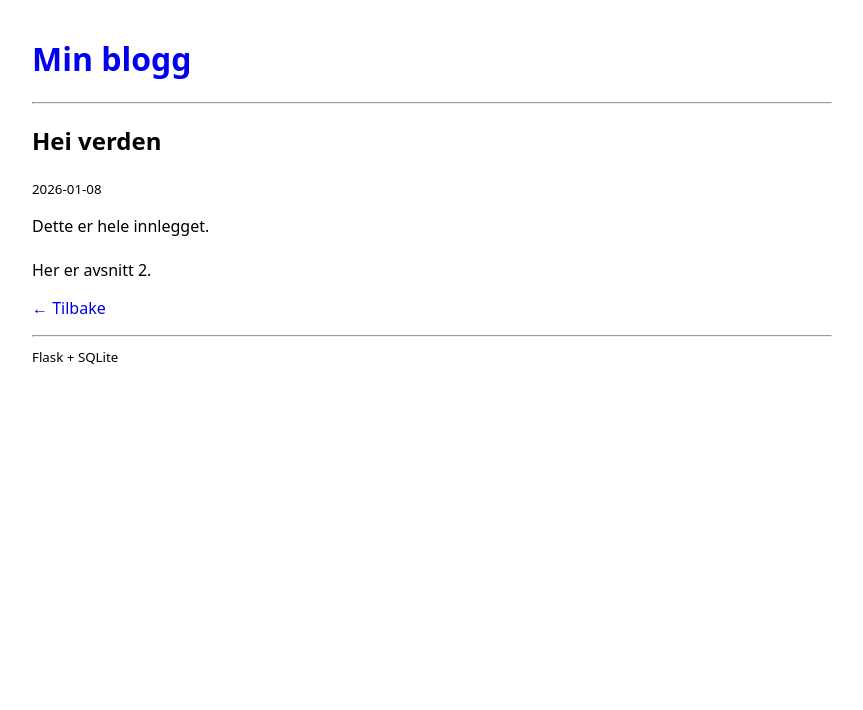
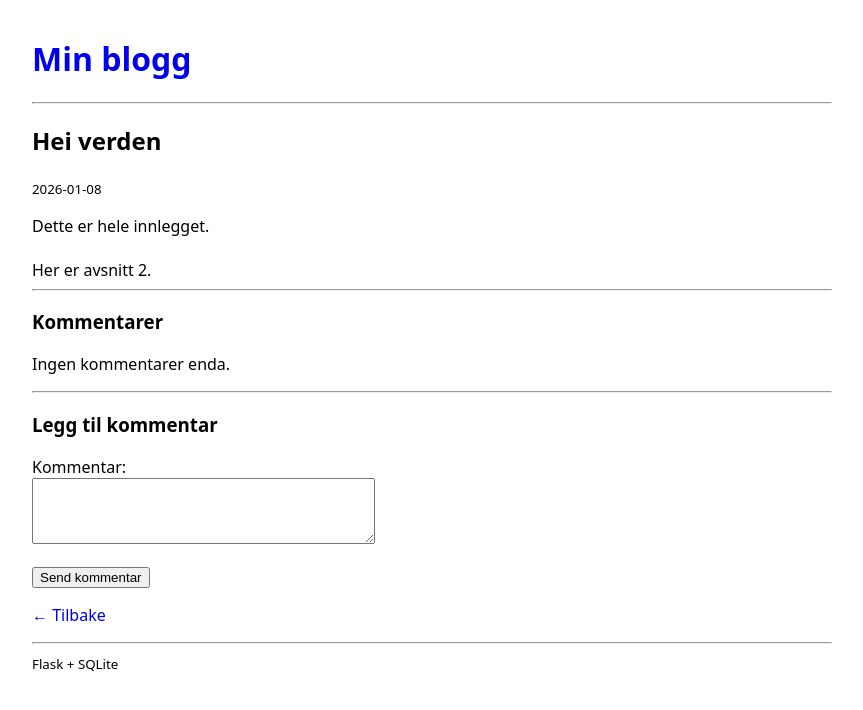
Before and after one commit to mbekkhus/FinalProject-DearJournal-PRO1002, a Flask app: page /post/1 in a window 1280 px wide. Shown: the top 710 px of the page, without its empty margins (208-1071 px from the left). Run offline with Flask 3, Linux system fonts and the light colour scheme.

Commit message:
Added comment functionality to blog posts

```diff
--- a/app.py
+++ b/app.py
@@ -1,4 +1,4 @@
-from flask import Flask, render_template, abort
+from flask import Flask, render_template, abort, request
 from models import POSTS
 
 app = Flask(__name__)
@@ -8,12 +8,24 @@ app = Flask(__name__)
 def index():
     return render_template("index.html", posts=POSTS)
 
-@app.get("/post/<int:post_id>")
-def view_post(post_id: int):
+
+@app.route("/post/<int:post_id>", methods=["GET", "POST"])
+def view_post(post_id):
     post = next((p for p in POSTS if p["id"] == post_id), None)
+
     if post is None:
         abort(404)
+
+    if request.method == "POST":
+        comment = request.form.get("comment", "").strip()
+        print("Kommentar mottatt:", comment)
+
+        if comment:
+            post["comments"].append(comment)
+            print("Alle kommentarer nå:", post["comments"])
+
     return render_template("post.html", post=post)
+
 
 if __name__ == "__main__":
     app.run(debug=True, port=5001)
--- a/models.py
+++ b/models.py
@@ -4,13 +4,15 @@ POSTS = [
         "title": "Hei verden",
         "date": "2026-01-08",
         "excerpt": "Dette er et utdrag av innlegget...",
-        "body": "Dette er hele innlegget.\n\nHer er avsnitt 2."
+        "body": "Dette er hele innlegget.\n\nHer er avsnitt 2.",
+        "comments": [],
     },
     {
         "id": 2,
         "title": "Innlegg 2",
         "date": "2026-01-07",
         "excerpt": "Enda et utdrag...",
-        "body": "Full tekst for innlegg 2."
+        "body": "Full tekst for innlegg 2.",
+        "comments": [],
     },
 ]
--- a/templates/post.html
+++ b/templates/post.html
@@ -8,5 +8,34 @@
     <div style="white-space: pre-wrap;">{{ post['body'] }}</div>
   </article>
 
+  <hr>
+
+  <h3>Kommentarer</h3>
+
+  {% if post["comments"] %}
+    <ul>
+      {% for comment in post["comments"] %}
+        <li>{{ comment }}</li>
+      {% endfor %}
+    </ul>
+  {% else %}
+    <p>Ingen kommentarer enda.</p>
+  {% endif %}
+
+  <hr>
+
+  <h3>Legg til kommentar</h3>
+
+  <form method="post">
+    <p>
+      <label for="comment">Kommentar:</label><br>
+      <textarea name="comment" id="comment" rows="4" cols="40"></textarea>
+    </p>
+
+    <p>
+      <button type="submit">Send kommentar</button>
+    </p>
+  </form>
+
   <p><a href="{{ url_for('index') }}">← Tilbake</a></p>
 {% endblock %}
```
Also changed, not shown: 1 other file.
